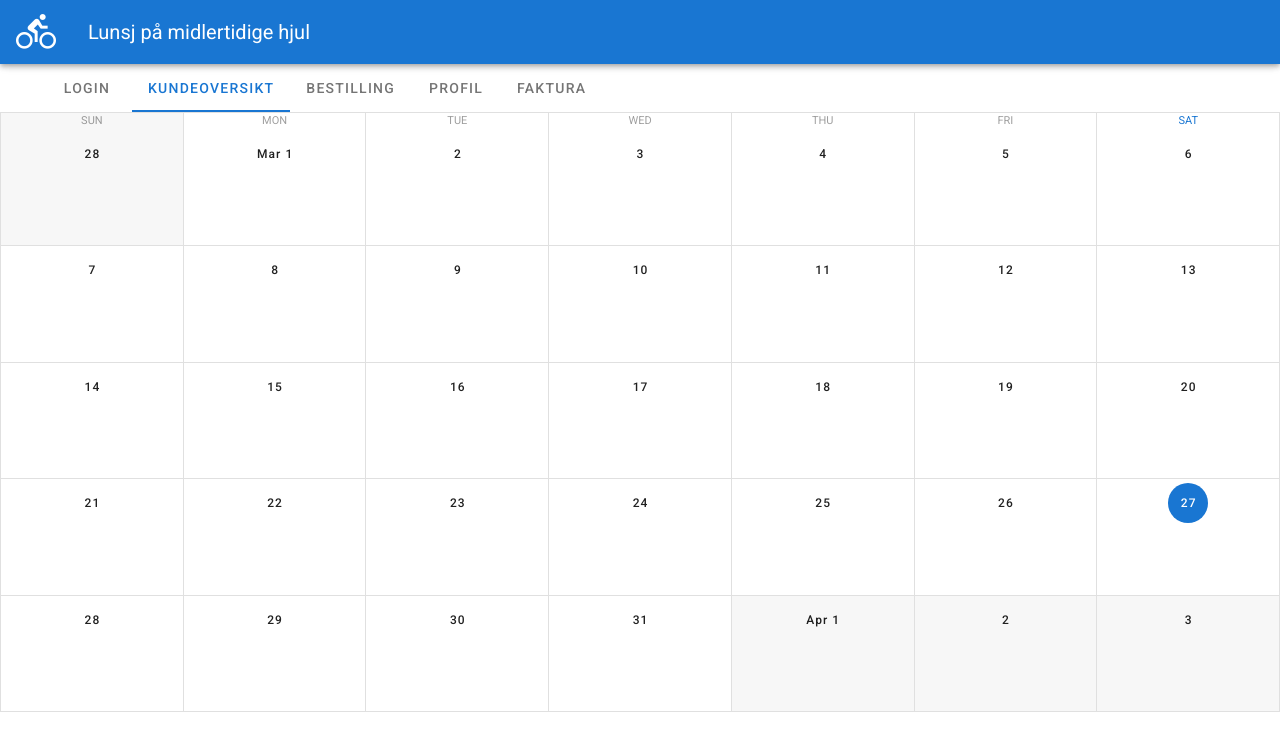
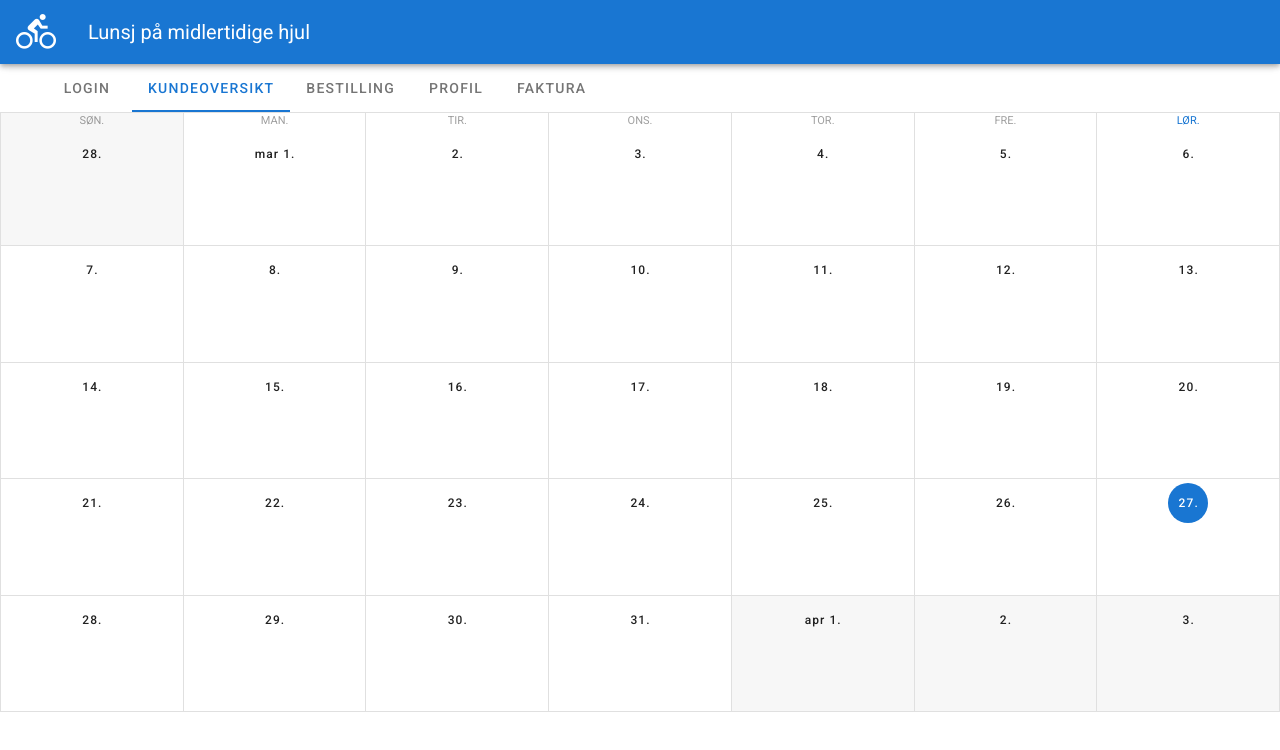
Before and after one commit to synnesorensen/bachelor, a Vue app in the folder clients/webclient/: page / in a window 1280 px wide. Both pictures are taken after a click on the tab "KUNDEOVERSIKT". Shown: the top 750 px of the page. Built offline with nearby package versions, Linux system fonts and the light colour scheme.

Commit message:
Fixed spelling mistake

```diff
--- a/clients/webclient/src/components/CustomerOverview.vue
+++ b/clients/webclient/src/components/CustomerOverview.vue
@@ -1,7 +1,8 @@
 <template>
 	<v-sheet height="600">
         <v-calendar
-          color="primary"
+			locale="no"
+        	color="primary"
         ></v-calendar>
       </v-sheet>
 </template>
@@ -12,6 +13,7 @@
 
 @Component
 export default class Customer extends Vue {
+
 }
 
 </script>
```
